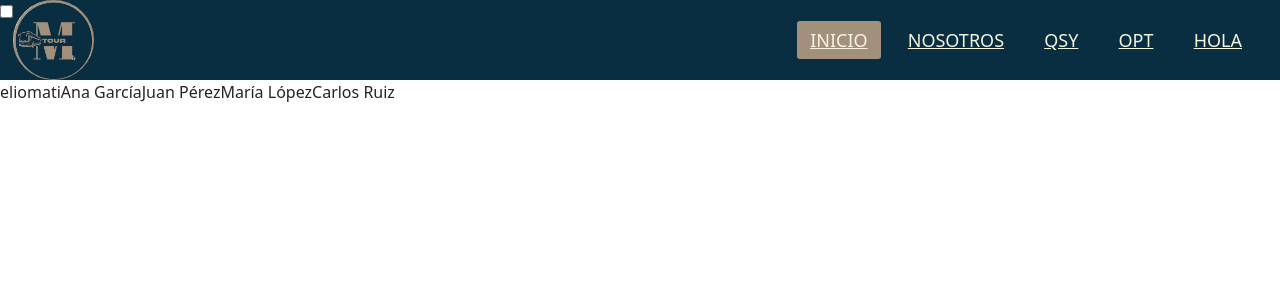
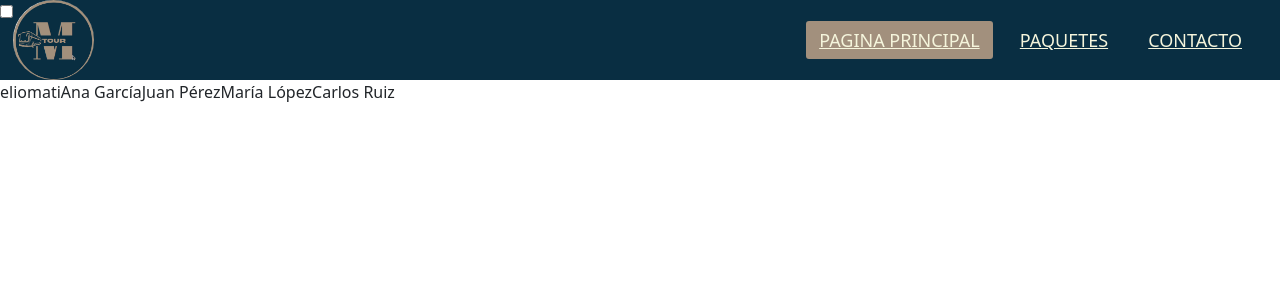
Before and after one commit to VALENTINQUIROGA08/m-tours, a PHP site: page / in a window 1280 px wide. Shown: the top 300 px of the page. Run offline with PHP 8.4, Linux system fonts and the light colour scheme; data comes from the database, SQL or seed files in the repository.

Commit message:
css cambios2

```diff
--- a/index.css
+++ b/index.css
@@ -28,6 +28,7 @@ nav ul{
     float: right;
     margin-right: 20px;
 }
+
 nav ul li{
     display: inline-block;
     line-height: 80px;
--- a/index.php
+++ b/index.php
@@ -24,11 +24,10 @@ $Usuarios = $conexion->query("SELECT * FROM `Usuarios`;");
             <img src="logo.png" alt="" class="logo">
         </a>
         <ul>
-            <li><a class="active "href="#">Inicio</a></li>
-            <li><a href="#">Nosotros</a></li>
-            <li><a href="#">QSY</a></li>
-            <li><a href="#">OPT</a></li>
-            <li><a href="#">HOLA</a></li>
+            <li><a class="active "href="#">Pagina principal</a></li>
+            <li class="paquetes"><a href="#">Paquetes</a></li>
+            <li class="contacto"><a href="#">Contacto</a></li>
+
 
         </ul>
     </nav>
```
